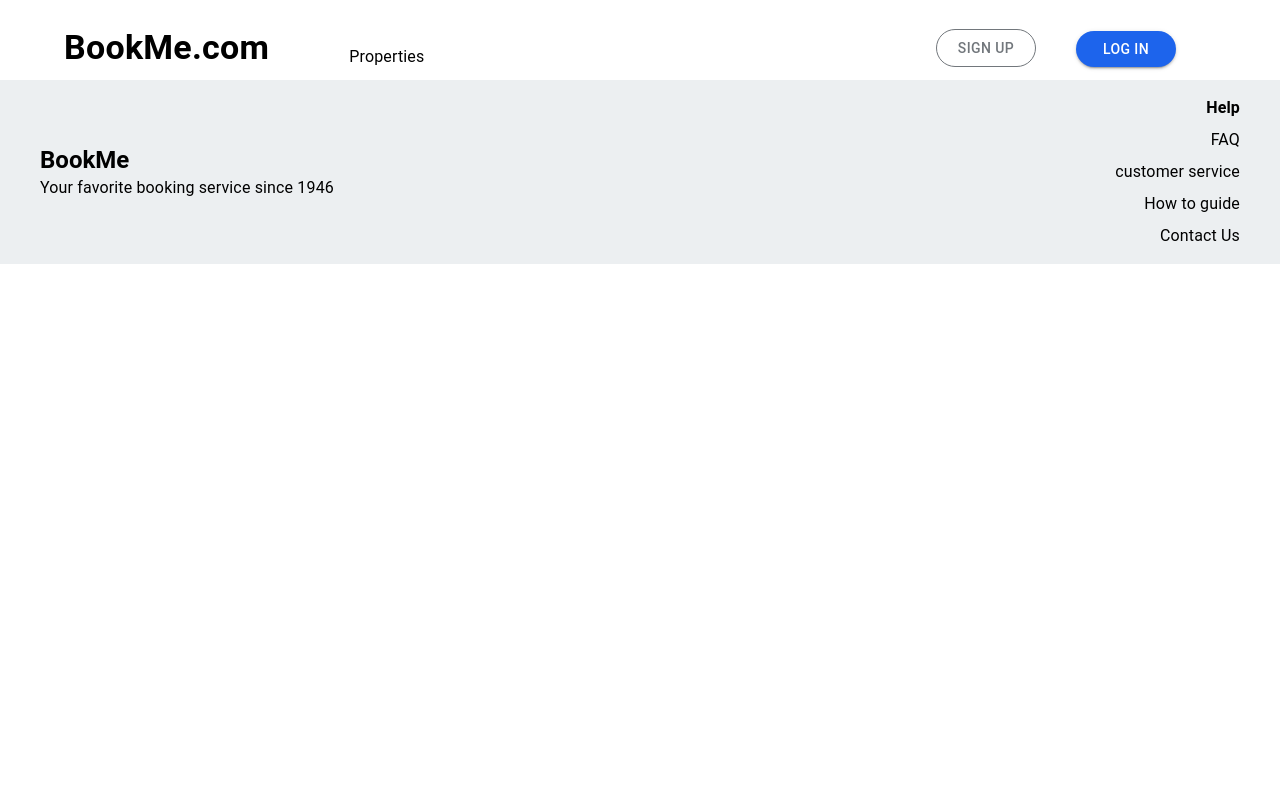
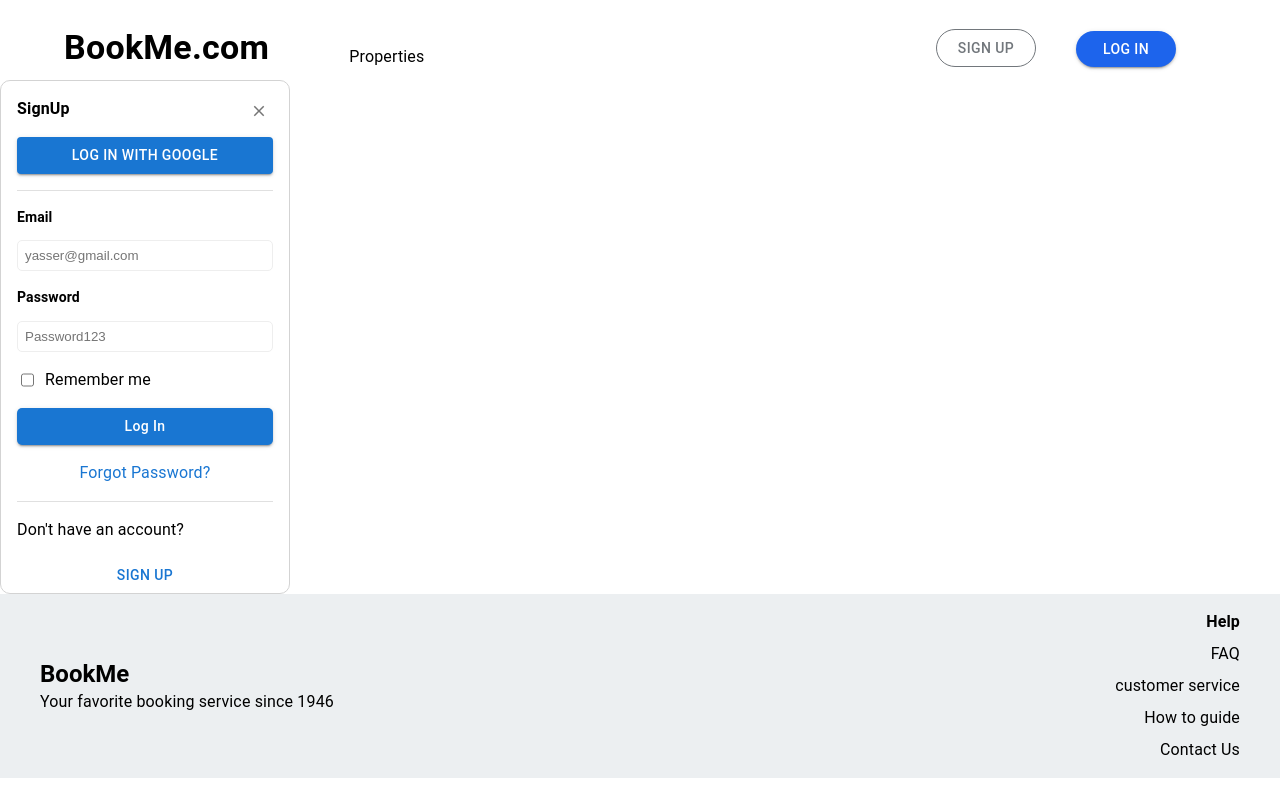
Before and after one commit to yasservanshalash/bookMe, a React (Create React App) app in the folder client/: page /signup in a window 1280 px wide. Built offline with nearby package versions, Linux system fonts and the light colour scheme; no server answers; a web font is replaced by a local one.

Commit message:
added signin signup working on profile

```diff
--- a/client/package.json
+++ b/client/package.json
@@ -20,6 +20,7 @@
     "axios": "^1.3.4",
     "date-fns": "^2.29.3",
     "dayjs": "^1.11.7",
+    "formik": "^2.2.9",
     "mui-daterange-picker": "^1.0.5",
     "react": "^18.2.0",
     "react-dom": "^18.2.0",
@@ -28,7 +29,8 @@
     "react-scripts": "5.0.1",
     "react-select": "^5.7.0",
     "typescript": "^4.4.2",
-    "web-vitals": "^2.1.0"
+    "web-vitals": "^2.1.0",
+    "yup": "^1.0.2"
   },
   "scripts": {
     "start": "react-scripts start",
--- a/client/src/App.tsx
+++ b/client/src/App.tsx
@@ -11,6 +11,9 @@ import { AppDispatch, RootState } from './redux/store';
 import { useDispatch, useSelector } from 'react-redux';
 import { fetchPlacesData } from './redux/thunk/placesThunk';
 import PropertyDetails from './pages/PropertyDetails';
+import Login from './components/login/Login';
+import SignUp from './components/signup/SignUp';
+import Profile from './pages/Profile';
 function App() {
   const places = useSelector((state: RootState) => state.places.places)
   const dispatchThunk = useDispatch<AppDispatch>();
@@ -26,6 +29,9 @@ function App() {
         <Route path="/" element={<LandingPage />} />
         <Route path="/properties" element={<PropertiesPage />} />
         <Route path="/properties/:id" element={<PropertyDetails />} />
+        <Route path="/login" element={<Login />} />
+        <Route path="/signup" element={<SignUp />} />
+        <Route path="/profile" element={<Profile />} />
         </Routes>
       <Footer />
     </Box>
--- /dev/null
+++ b/client/src/components/login/Login.tsx
@@ -0,0 +1,104 @@
+import React from "react";
+import { Formik, Form } from "formik";
+import * as Yup from "yup";
+import { Box, Button, Divider, IconButton, Typography } from "@mui/material";
+import CloseIcon from '@mui/icons-material/Close';
+
+const Login = () => {
+  type InitialValues = {
+    email: string;
+    password: string | RegExp;
+  };
+
+  const initialValues: InitialValues = {
+    email: "",
+    password: "",
+  };
+
+  // form schema
+  const FormSchema = Yup.object().shape({
+    email: Yup.string()
+      .email("Invalid email")
+      .required("email is required to login"),
+    password: Yup.string()
+      .min(6, "Password too short!")
+      .max(20, "Password tooo Long!")
+      .required("Password is required to login")
+      .matches(
+        /^(?=.*[A-Za-z])(?=.*d)[A-Za-zd]{8,}$/,
+        "Password must have at least one letter one number and 6 characters at least in total."
+      ),
+  });
+
+  return (
+    <Box>
+      <Formik
+        initialValues={initialValues}
+        validationSchema={FormSchema}
+        onSubmit={(values: InitialValues) => {
+          console.log(values);
+        }}
+      >
+        {({ errors, touched, handleChange }) => {
+          return (
+            <Form>
+              <Box sx={{width: "20vw", height: "60vh", display: "flex", flexDirection: "column", gap: 2, p: 2, border: "1px solid lightgray", borderRadius: "10px", position: "relative"}}>
+                <IconButton sx={{position: "absolute", top: "10px", right: "10px"}}>
+                    <CloseIcon sx={{transform: "scale(0.75)"}}/>
+                </IconButton>
+                <Typography sx={{fontWeight: "bold"}}>Login</Typography>
+                <Button variant="contained">Log in with Google</Button>
+                <Divider />
+                <Box sx={{ display: "flex", flexDirection: "column", gap:1.5 }}>
+                  <Typography variant="subtitle2" sx={{fontWeight: "bold"}}>Email</Typography>
+                  <input
+                    type="text"
+                    name="email"
+                    id="email"
+                    placeholder="yasser@gmail.com"
+                    onChange={handleChange}
+                    style={{padding: "7px", borderRadius: "5px", border: "1px solid #eeeeeeff"}}
+                  />
+                </Box>
+                <Box sx={{ display: "flex", flexDirection: "column", gap:1.5 }}>
+                <Typography variant="subtitle2" sx={{fontWeight: "bold"}}>Password</Typography>
+                  <input
+                    type="password"
+                    name="password"
+                    id="password"
+                    placeholder="Password123"
+                    onChange={handleChange}
+                    style={{padding: "7px", borderRadius: "5px", border: "1px solid #eeeeeeff"}}
+
+                  />
+                </Box>
+                <Box sx={{display: "flex", gap: 1}}>
+                    <input type="checkbox" name="remember" id="remember" />
+                    <Typography>Remember me</Typography>
+                </Box>
+                <Button type="submit" variant="contained" sx={{borderRadius: "5px", textTransform: "none"}}>Log In</Button>
+                <Typography color="primary" sx={{textAlign: "center"}}>Forgot Password?</Typography>
+                <Divider />
+                <Typography>Don't have an account?</Typography>
+                <Button variant="outlined" sx={{border: "none"}}>Sign up</Button>
+
+              </Box>
+              {errors.email && touched.email ? (
+                <Typography variant="subtitle2" color="error">
+                  * {errors.email} *
+                </Typography>
+              ) : null}
+              {errors.password && touched.password ? (
+                <Typography variant="subtitle2" color="error">
+                  * {errors.password} *
+                </Typography>
+              ) : null}
+            </Form>
+          );
+        }}
+      </Formik>
+    </Box>
+  );
+};
+
+export default Login;
--- /dev/null
+++ b/client/src/components/profile/Settings.tsx
@@ -0,0 +1,19 @@
+import { ArrowBack } from '@mui/icons-material'
+import { Box, IconButton, Typography } from '@mui/material'
+import React from 'react'
+
+const Settings = () => {
+  return (
+    <Box sx={{width: "25%"}}>
+        <IconButton>
+            <ArrowBack />
+        </IconButton>
+        <Typography>Profile Settings</Typography>
+        <Box>
+
+        </Box>
+    </Box>
+  )
+}
+
+export default Settings
--- /dev/null
+++ b/client/src/components/signup/SignUp.tsx
@@ -0,0 +1,104 @@
+import React from "react";
+import { Formik, Form } from "formik";
+import * as Yup from "yup";
+import { Box, Button, Divider, IconButton, Typography } from "@mui/material";
+import CloseIcon from '@mui/icons-material/Close';
+
+const SignUp = () => {
+  type InitialValues = {
+    email: string;
+    password: string | RegExp;
+  };
+
+  const initialValues: InitialValues = {
+    email: "",
+    password: "",
+  };
+
+  // form schema
+  const FormSchema = Yup.object().shape({
+    email: Yup.string()
+      .email("Invalid email")
+      .required("email is required to SignUp"),
+    password: Yup.string()
+      .min(6, "Password too short!")
+      .max(20, "Password tooo Long!")
+      .required("Password is required to SignUp")
+      .matches(
+        /^(?=.*[A-Za-z])(?=.*d)[A-Za-zd]{8,}$/,
+        "Password must have at least one letter one number and 6 characters at least in total."
+      ),
+  });
+
+  return (
+    <Box>
+      <Formik
+        initialValues={initialValues}
+        validationSchema={FormSchema}
+        onSubmit={(values: InitialValues) => {
+          console.log(values);
+        }}
+      >
+        {({ errors, touched, handleChange }) => {
+          return (
+            <Form>
+              <Box sx={{width: "20vw", height: "60vh", display: "flex", flexDirection: "column", gap: 2, p: 2, border: "1px solid lightgray", borderRadius: "10px", position: "relative"}}>
+                <IconButton sx={{position: "absolute", top: "10px", right: "10px"}}>
+                    <CloseIcon sx={{transform: "scale(0.75)"}}/>
+                </IconButton>
+                <Typography sx={{fontWeight: "bold"}}>SignUp</Typography>
+                <Button variant="contained">Log in with Google</Button>
+                <Divider />
+                <Box sx={{ display: "flex", flexDirection: "column", gap:1.5 }}>
+                  <Typography variant="subtitle2" sx={{fontWeight: "bold"}}>Email</Typography>
+                  <input
+                    type="text"
+                    name="email"
+                    id="email"
+                    placeholder="yasser@gmail.com"
+                    onChange={handleChange}
+                    style={{padding: "7px", borderRadius: "5px", border: "1px solid #eeeeeeff"}}
+                  />
+                </Box>
+                <Box sx={{ display: "flex", flexDirection: "column", gap:1.5 }}>
+                <Typography variant="subtitle2" sx={{fontWeight: "bold"}}>Password</Typography>
+                  <input
+                    type="password"
+                    name="password"
+                    id="password"
+                    placeholder="Password123"
+                    onChange={handleChange}
+                    style={{padding: "7px", borderRadius: "5px", border: "1px solid #eeeeeeff"}}
+
+                  />
+                </Box>
+                <Box sx={{display: "flex", gap: 1}}>
+                    <input type="checkbox" name="remember" id="remember" />
+                    <Typography>Remember me</Typography>
+                </Box>
+                <Button type="submit" variant="contained" sx={{borderRadius: "5px", textTransform: "none"}}>Log In</Button>
+                <Typography color="primary" sx={{textAlign: "center"}}>Forgot Password?</Typography>
+                <Divider />
+                <Typography>Don't have an account?</Typography>
+                <Button variant="outlined" sx={{border: "none"}}>Sign up</Button>
+
+              </Box>
+              {errors.email && touched.email ? (
+                <Typography variant="subtitle2" color="error">
+                  * {errors.email} *
+                </Typography>
+              ) : null}
+              {errors.password && touched.password ? (
+                <Typography variant="subtitle2" color="error">
+                  * {errors.password} *
+                </Typography>
+              ) : null}
+            </Form>
+          );
+        }}
+      </Formik>
+    </Box>
+  );
+};
+
+export default SignUp;
--- /dev/null
+++ b/client/src/pages/Profile.tsx
@@ -0,0 +1,13 @@
+import { Box } from '@mui/material'
+import React from 'react'
+import Settings from '../components/profile/Settings'
+
+const Profile = () => {
+  return (
+    <Box>
+        <Settings />
+    </Box>
+  )
+}
+
+export default Profile
```
Also changed, not shown: 1 other file (tests, documents, lock files or other folders).
